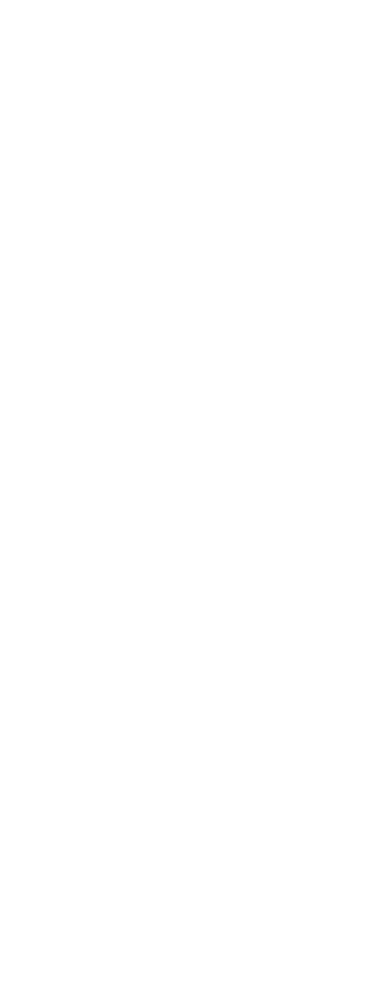
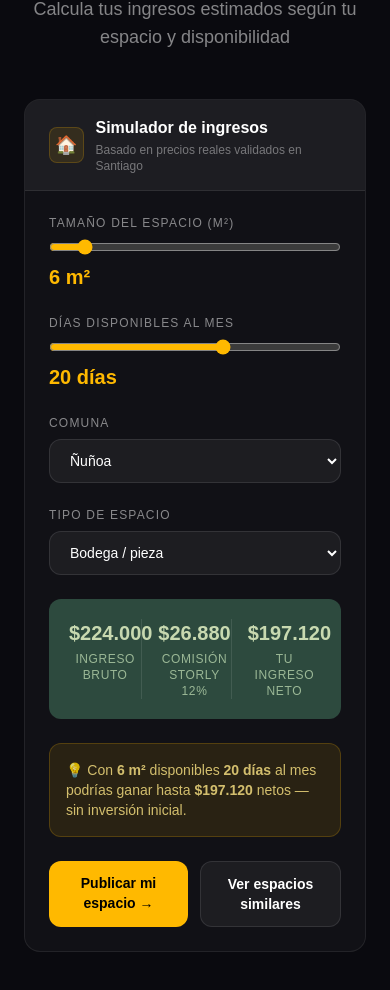
Before and after one commit to diegoignacio0112/Storly, a Next.js app: page / in a window 390 px wide. Shown: the part 7076-8066 px from the top of the page. Before the commit the page ends 6850 px from the top, so only its background shows below. Built offline with nearby package versions, Linux system fonts and the light colour scheme.

Commit message:
add income calculator for oferentes

```diff
--- a/src/app/page.tsx
+++ b/src/app/page.tsx
@@ -1,5 +1,82 @@
+'use client'
+import { useState } from 'react'
 import Link from 'next/link'
+'use client'
+function CalculadoraOferentes() {
+  const [metros, setMetros] = useState(6)
+  const [dias, setDias] = useState(20)
+  const [comuna, setComuna] = useState(1.0)
+  const [tipo, setTipo] = useState(8000)
 
+  const bruto = Math.round(tipo * comuna * (1 + (metros - 1) * 0.08) * dias)
+  const comision = Math.round(bruto * 0.12)
+  const neto = bruto - comision
+
+  const fmt = (n: number) => '$' + n.toLocaleString('es-CL')
+
+  return (
+    <div className="bg-white/3 border border-white/8 rounded-2xl overflow-hidden">
+      <div className="bg-white/5 px-6 py-4 border-b border-white/8 flex items-center gap-3">
+        <div className="w-9 h-9 rounded-lg bg-amber-400/10 border border-amber-400/20 flex items-center justify-center text-lg">🏠</div>
+        <div>
+          <div className="font-bold">Simulador de ingresos</div>
+          <div className="text-xs text-white/40 mt-0.5">Basado en precios reales validados en Santiago</div>
+        </div>
+      </div>
+      <div className="p-6 grid grid-cols-1 md:grid-cols-2 gap-6">
+        <div className="flex flex-col gap-2">
+          <label className="text-xs text-white/50 uppercase tracking-widest">Tamaño del espacio (m²)</label>
+          <input type="range" min="1" max="50" step="1" value={metros} onChange={e => setMetros(Number(e.target.value))} className="w-full accent-amber-400" />
+          <div className="text-xl font-black text-amber-400">{metros} m²</div>
+        </div>
+        <div className="flex flex-col gap-2">
+          <label className="text-xs text-white/50 uppercase tracking-widest">Días disponibles al mes</label>
+          <input type="range" min="5" max="30" step="1" value={dias} onChange={e => setDias(Number(e.target.value))} className="w-full accent-amber-400" />
+          <div className="text-xl font-black text-amber-400">{dias} días</div>
+        </div>
+        <div className="flex flex-col gap-2">
+          <label className="text-xs text-white/50 uppercase tracking-widest">Comuna</label>
+          <select value={comuna} onChange={e => setComuna(Number(e.target.value))} className="bg-white/5 border border-white/10 rounded-xl px-4 py-3 text-sm text-white focus:outline-none focus:border-amber-400/50">
+            <option value={1.2}>Providencia</option>
+            <option value={1.1}>Las Condes</option>
+            <option value={1.0}>Ñuñoa</option>
+            <option value={0.95}>La Florida</option>
+            <option value={0.9}>Maipú</option>
+            <option value={0.85}>Pudahuel</option>
+          </select>
+        </div>
+        <div className="flex flex-col gap-2">
+          <label className="text-xs text-white/50 uppercase tracking-widest">Tipo de espacio</label>
+          <select value={tipo} onChange={e => setTipo(Number(e.target.value))} className="bg-white/5 border border-white/10 rounded-xl px-4 py-3 text-sm text-white focus:outline-none focus:border-amber-400/50">
+            <option value={8000}>Bodega / pieza</option>
+            <option value={6000}>Garage cubierto</option>
+            <option value={4500}>Patio / exterior</option>
+            <option value={5000}>Estacionamiento</option>
+          </select>
+        </div>
+        <div className="md:col-span-2 bg-[#2D4A3E] rounded-xl p-5 grid grid-cols-3 gap-4">
+          {[
+            { val: fmt(bruto), lbl: 'Ingreso bruto' },
+            { val: fmt(comision), lbl: 'Comisión Storly 12%' },
+            { val: fmt(neto), lbl: 'Tu ingreso neto' },
+          ].map((item, i) => (
+            <div key={i} className={`text-center ${i < 2 ? 'border-r border-white/10' : ''}`}>
+              <div className="text-xl font-black text-[#C8D9B0]">{item.val}</div>
+              <div className="text-xs text-[#9BB896] mt-1 uppercase tracking-wider">{item.lbl}</div>
+            </div>
+          ))}
+        </div>
+        <div className="md:col-span-2 bg-amber-400/10 border border-amber-400/20 rounded-xl p-4 text-sm text-amber-200/80">
+          💡 Con <strong>{metros} m²</strong> disponibles <strong>{dias} días</strong> al mes podrías ganar hasta <strong>{fmt(neto)}</strong> netos — sin inversión inicial.
+        </div>
+        <div className="md:col-span-2 flex gap-3">
+          <Link href="/auth/registro" className="flex-1 bg-amber-400 text-black font-bold px-6 py-3 rounded-xl hover:bg-amber-300 transition-all text-center text-sm">Publicar mi espacio →</Link>
+          <Link href="/buscar" className="flex-1 bg-white/5 border border-white/10 text-white font-semibold px-6 py-3 rounded-xl hover:bg-white/10 transition-all text-center text-sm">Ver espacios similares</Link>
+        </div>
+      </div>
+    </div>
+  )
+}
 export default function Home() {
   return (
     <main className="min-h-screen bg-[#0a0a0f] text-white overflow-x-hidden">
@@ -257,6 +334,16 @@
       </Link>
     </div>
   </div>
+</section>{/* CALCULADORA OFERENTES */}
+<section className="py-24 px-6 border-t border-white/5">
+  <div className="max-w-4xl mx-auto">
+    <div className="text-center mb-12">
+      <p className="text-amber-400 text-sm font-semibold uppercase tracking-widest mb-3">Para oferentes</p>
+      <h2 className="text-4xl md:text-5xl font-black tracking-tight mb-3">¿Cuánto puede ganar tu espacio?</h2>
+      <p className="text-white/50 text-lg">Calcula tus ingresos estimados según tu espacio y disponibilidad</p>
+    </div>
+    <CalculadoraOferentes />
+  </div>
 </section>
     </main>
   )
```
